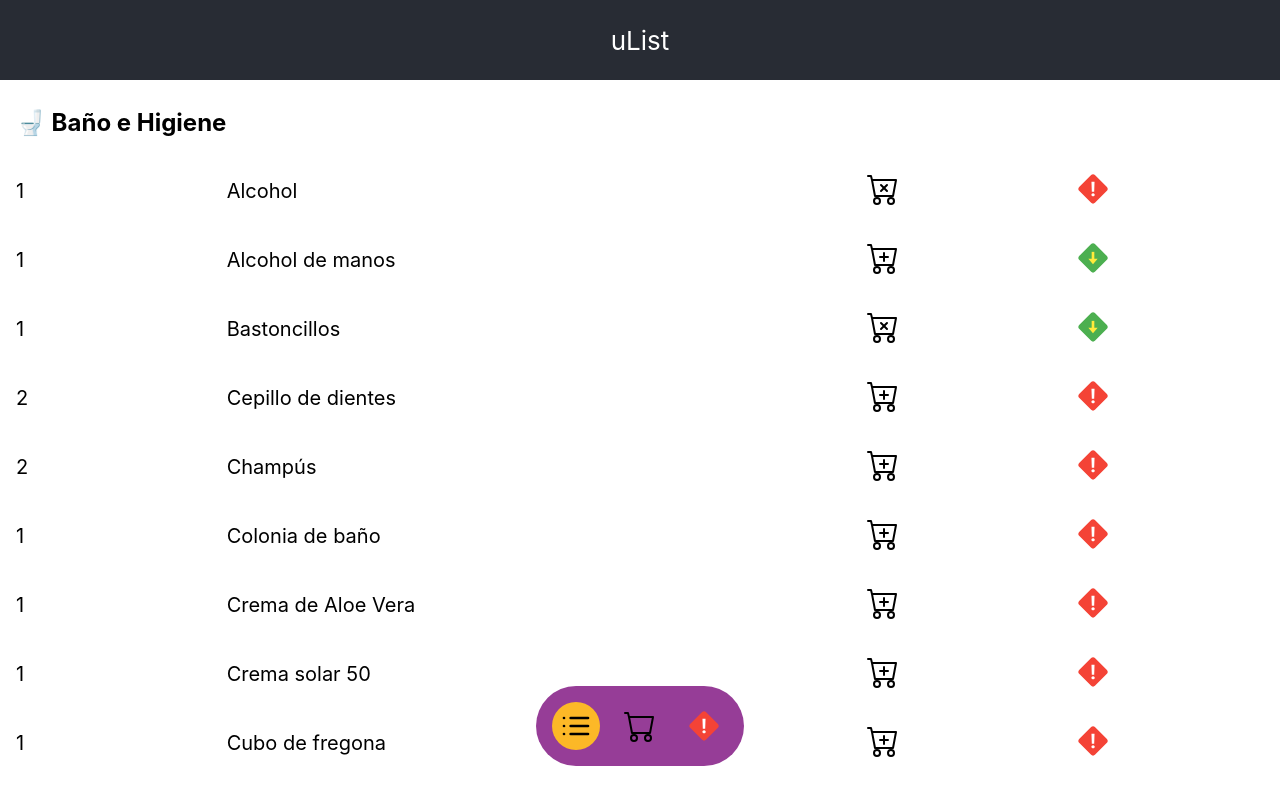
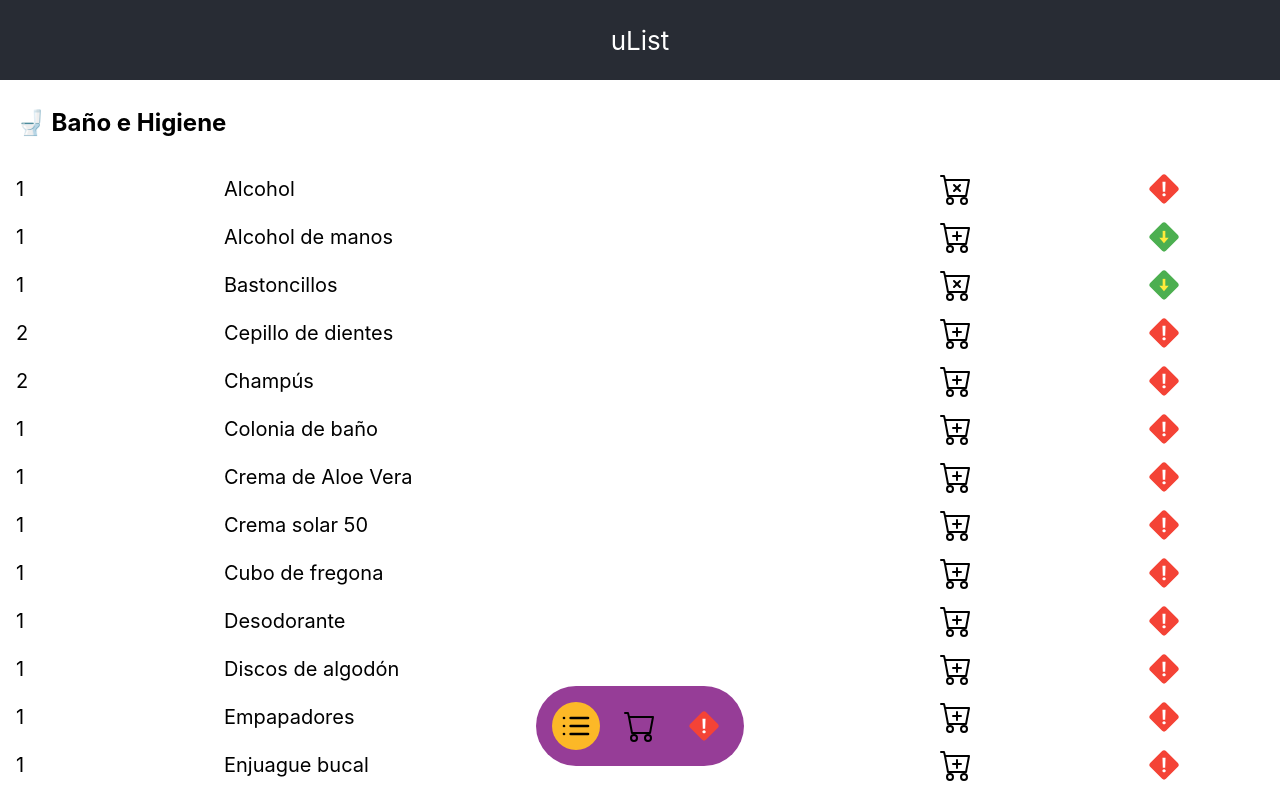
Before and after one commit to ulist-app/ulist-mvp, a React (Create React App) app: page / in a window 1280 px wide. Shown: the top 793 px of the page. Built offline with nearby package versions, Linux system fonts and the light colour scheme.

Commit message:
💄 fix extra right padding

```diff
--- a/src/infrastructure/ui/components/List.scss
+++ b/src/infrastructure/ui/components/List.scss
@@ -1,5 +1,6 @@
 .List {
-  width: 100%;
+  margin: 0;
+  padding: 0;
 
   ul, li {
     margin: 0;
@@ -8,6 +9,7 @@
 
   ul {
     padding: 8px;
+    width: calc(100% - 16px);
   }
 
   li {
--- a/src/infrastructure/ui/components/List.tsx
+++ b/src/infrastructure/ui/components/List.tsx
@@ -25,14 +25,13 @@ export const List: FC<ItemListProps> = ({items, ...useCases}) => {
   return <div className="List">
     {Object.entries(itemsByCategory).map(([categoryName, items]) => <>
         <h2 className="category-name">{categoryName}</h2>
-        {items.map(item => (
-          <ul className="ItemList">
+        <ul className="ItemList">
+          {items.map(item => (
             <li key={item.id.value}>
               <ListItem item={item} {...useCases}/>
             </li>
-          </ul>
-
-        ))}
+          ))}
+        </ul>
       </>
     )}
   </div>
--- a/src/infrastructure/ui/components/ListItem.scss
+++ b/src/infrastructure/ui/components/ListItem.scss
@@ -7,9 +7,15 @@
   grid-template-rows: 1fr;
   gap: 8px;
   padding: 8px;
-  width: 100%;
+  width: calc(100% - 16px);
 
   span {
     display: block;
   }
+
+  .is-required, .is-mandatory {
+    align-items: center;
+    display: flex;
+    justify-content: center;
+  }
 }
--- a/src/infrastructure/ui/components/ListItem.tsx
+++ b/src/infrastructure/ui/components/ListItem.tsx
@@ -5,7 +5,6 @@ import {BsCartPlus, BsCartX,} from "react-icons/bs";
 import {FcHighPriority, FcLowPriority} from "react-icons/fc";
 
 type SetItemFunction = (id: Id) => void
-
 
 interface ListItemProps {
   item: Item
```
